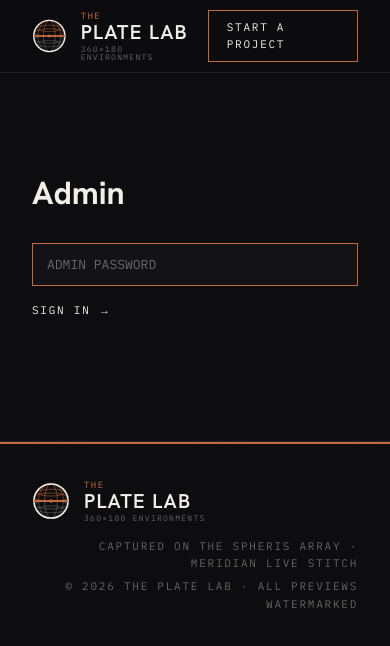
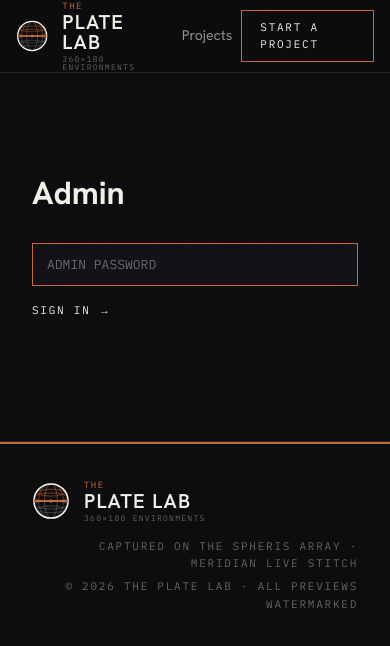
Before and after one commit to theandyroberts/meridian_public_site, a Next.js app in the folder web/: page /admin/login in a window 390 px wide. Shown: the top 646 px of the page. Built offline with nearby package versions, Linux system fonts and the light colour scheme; no server answers.

Commit message:
feat: show authenticated account in header

```diff
--- a/web/app/globals.css
+++ b/web/app/globals.css
@@ -87,6 +87,40 @@
   transition: background 0.15s, color 0.15s;
 }
 .site-nav .cta:hover { background: var(--orange); color: var(--ink); }
+.site-account {
+  display: flex;
+  align-items: stretch;
+  border: 1px solid var(--orange);
+  min-width: 0;
+}
+.site-account-name,
+.site-account-logout {
+  display: flex;
+  align-items: center;
+  min-height: 34px;
+  padding: 7px 12px;
+  white-space: nowrap;
+}
+.site-account-name {
+  max-width: 190px;
+  overflow: hidden;
+  color: var(--paper);
+  text-overflow: ellipsis;
+}
+.site-account form {
+  display: flex;
+  border-left: 1px solid rgba(197, 107, 62, 0.55);
+}
+.site-account-logout {
+  color: var(--paper-60);
+  transition: background 0.15s, color 0.15s;
+}
+.site-account-logout:hover,
+.site-account-logout:focus-visible {
+  color: var(--ink);
+  background: var(--orange);
+  outline: none;
+}
 
 .primary-button,
 .secondary-button {
@@ -1545,8 +1579,21 @@
 }
 @media (max-width: 720px) {
   .site-header .wrap { gap: 16px; }
-  .site-nav { gap: 14px; }
-  .site-nav > a:not(.cta) { display: none; }
+  .site-nav { gap: 12px; }
+  .site-nav-secondary { display: none; }
+  .site-account-name { max-width: 96px; }
+}
+@media (max-width: 520px) {
+  .site-header .wrap { padding: 0 16px; }
+  .site-nav { gap: 9px; }
+  .site-nav .projects-link { font-size: 14px; }
+  .site-account-name,
+  .site-account-logout {
+    min-height: 32px;
+    padding: 6px 8px;
+    font-size: 9px;
+  }
+  .site-account-name { max-width: 72px; }
 }
 
 .hero-globe {
--- a/web/app/layout.tsx
+++ b/web/app/layout.tsx
@@ -1,7 +1,7 @@
 import type { Metadata } from "next";
-import Link from "next/link";
 import { Hanken_Grotesk, IBM_Plex_Mono } from "next/font/google";
 import { Logo } from "@/components/Logo";
+import { SiteHeader } from "@/components/SiteHeader";
 import "./globals.css";
 
 const hanken = Hanken_Grotesk({
@@ -26,19 +26,7 @@
   return (
     <html lang="en" className={`${hanken.variable} ${plexMono.variable}`}>
       <body>
-        <header className="site-header">
-          <div className="wrap">
-            <Logo />
-            <nav className="site-nav">
-              <Link href="/browse">Search plates</Link>
-              <Link href="/browse?stage=led-volume">LED volume</Link>
-              <Link href="/projects">Projects</Link>
-              <Link className="cta mono" href="/projects/new">
-                Start a project
-              </Link>
-            </nav>
-          </div>
-        </header>
+        <SiteHeader />
         {children}
         <footer className="site-footer">
           <div className="horizon" />
--- a/web/app/projects/page.tsx
+++ b/web/app/projects/page.tsx
@@ -1,7 +1,6 @@
 import Link from "next/link";
 import { redirect } from "next/navigation";
 import { createClient } from "@/lib/supabase/server";
-import { signOut } from "../(auth)/actions";
 
 export const dynamic = "force-dynamic";
 
@@ -54,11 +53,6 @@
           <Link href="/projects/new" className="primary-button">
             + New project
           </Link>
-          <form action={signOut}>
-            <button type="submit" className="secondary-button mono">
-              Sign out
-            </button>
-          </form>
         </div>
       </header>
 
--- /dev/null
+++ b/web/components/SiteHeader.tsx
@@ -0,0 +1,66 @@
+import Link from "next/link";
+import { signOut } from "@/app/(auth)/actions";
+import { accountDisplayName } from "@/lib/auth/displayName";
+import { createClient } from "@/lib/supabase/server";
+import { Logo } from "./Logo";
+
+export async function SiteHeader() {
+  const supabase = await createClient();
+  const {
+    data: { user },
+  } = await supabase.auth.getUser();
+
+  let profileName: string | null = null;
+
+  if (user) {
+    const { data: profile } = await supabase
+      .from("profiles")
+      .select("display_name")
+      .eq("id", user.id)
+      .maybeSingle();
+
+    profileName = profile?.display_name ?? null;
+  }
+
+  const displayName = user
+    ? accountDisplayName(profileName, {
+        email: user.email,
+        userMetadata: user.user_metadata,
+      })
+    : null;
+
+  return (
+    <header className="site-header">
+      <div className="wrap">
+        <Logo />
+        <nav className="site-nav" aria-label="Primary navigation">
+          <Link className="site-nav-secondary" href="/browse">
+            Search plates
+          </Link>
+          <Link className="site-nav-secondary" href="/browse?stage=led-volume">
+            LED volume
+          </Link>
+          <Link className="projects-link" href="/projects">
+            Projects
+          </Link>
+          {user && displayName ? (
+            <div className="site-account" aria-label={`Signed in as ${displayName}`}>
+              <span className="site-account-name mono" title={displayName}>
+                {displayName}
+              </span>
+              <form action={signOut}>
+                <button type="submit" className="site-account-logout mono">
+                  Log out
+                </button>
+              </form>
+            </div>
+          ) : (
+            <Link className="cta mono" href="/projects/new">
+              Start a project
+            </Link>
+          )}
+        </nav>
+      </div>
+    </header>
+  );
+}
--- /dev/null
+++ b/web/lib/auth/displayName.ts
@@ -0,0 +1,31 @@
+type UserIdentity = {
+  email?: string | null;
+  userMetadata?: Record<string, unknown> | null;
+};
+
+function nonEmptyString(value: unknown): string | null {
+  if (typeof value !== "string") return null;
+  const normalized = value.trim();
+  return normalized || null;
+}
+
+export function accountDisplayName(
+  profileName: string | null | undefined,
+  identity: UserIdentity,
+): string {
+  const metadata = identity.userMetadata ?? {};
+  const candidates = [
+    profileName,
+    metadata.display_name,
+    metadata.full_name,
+    metadata.name,
+    identity.email,
+  ];
+
+  for (const candidate of candidates) {
+    const value = nonEmptyString(candidate);
+    if (value) return value;
+  }
+
+  return "Account";
+}
```
Also changed, not shown: 1 other file (tests, documents, lock files or other folders).
